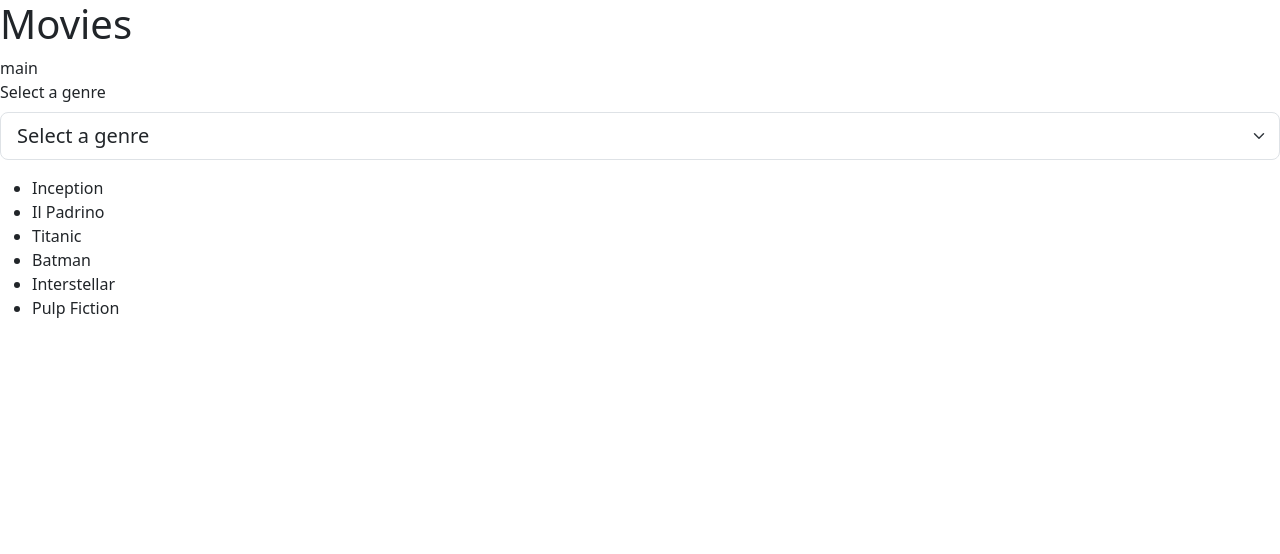
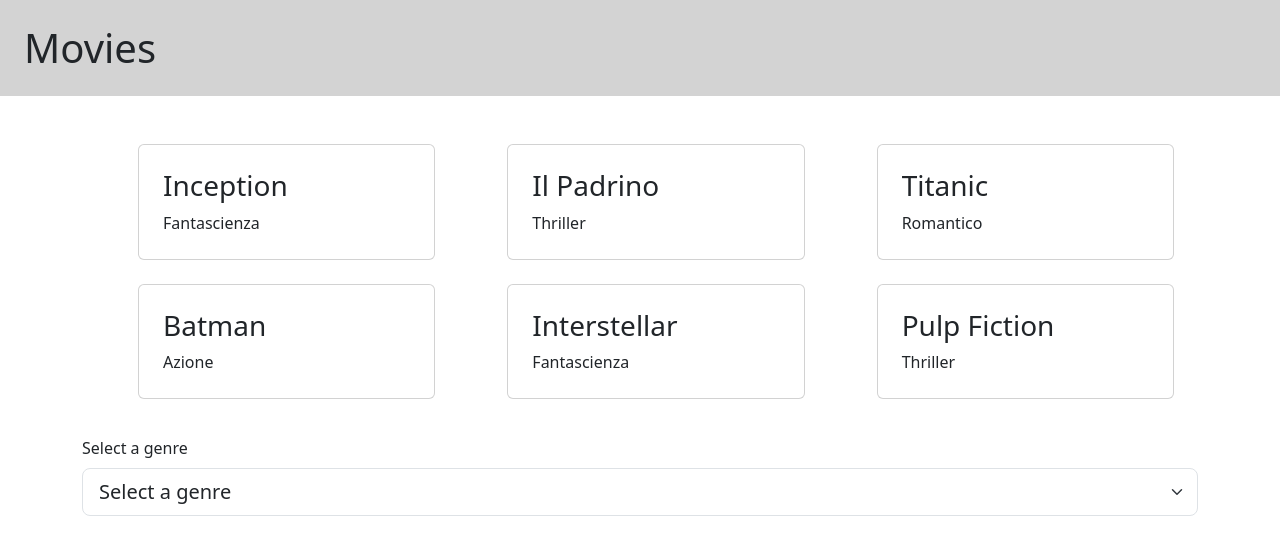
Before and after one commit to leonardopalluzzi/react-movie-filter, a React (Vite) app: page / in a window 1280 px wide. Shown: the top 554 px of the page. Built offline with nearby package versions, Linux system fonts and the light colour scheme.

Commit message:
Refactor layout and styling, enhance Filter component, improve List display with cards

```diff
--- a/src/App.jsx
+++ b/src/App.jsx
@@ -4,7 +4,9 @@ function App() {
 
   return (
     <>
-      <h1>Movies</h1>
+      <header>
+        <h1 className='p-4'>Movies</h1>
+      </header>
       <Main data={data} />
     </>
   )
--- a/src/components/Filter.jsx
+++ b/src/components/Filter.jsx
@@ -1,6 +1,6 @@
 export default function Filter({ setFilter, filter, genres }) {
     return (
-        <div className="mb-3">
+        <div className="container my-3">
             <label htmlFor="" className="form-label">Select a genre</label>
             <select
                 className="form-select form-select-lg"
--- a/src/components/List.jsx
+++ b/src/components/List.jsx
@@ -1,11 +1,20 @@
 export default function List({ filterList }) {
     return (
-        <ul >
-            {
-                filterList.map((movie, i) => (
-                    <li key={`${movie.title}_${movie.genre}`}>{movie.title}</li>
-                ))
-            }
-        </ul >
+        <div className="container list mt-5">
+            <ul className="movie_list row gy-4" >
+                {
+                    filterList.map((movie, i) => (
+                        <div className="col-4">
+                            <li className="card movie mx-4 p-4" key={`${movie.title}_${movie.genre}`}>
+                                <h3>{movie.title}</h3>
+                                <span>{movie.genre}</span>
+                            </li>
+                        </div>
+
+                    ))
+                }
+            </ul >
+        </div>
+
     )
 }
--- a/src/components/Main.jsx
+++ b/src/components/Main.jsx
@@ -22,10 +22,9 @@ export default function Main({ data }) {
 
     return (
         <>
-            <div>main</div>
-            <Filter setFilter={setFilter} filter={filter} genres={genres} />
             {/* stampa lista  */}
             <List filterList={filterList} />
+            <Filter setFilter={setFilter} filter={filter} genres={genres} />
         </>
     )
 }
--- a/src/index.css
+++ b/src/index.css
@@ -5,3 +5,16 @@
   padding: 0;
   box-sizing: border-box;
 }
+
+header {
+  background-color: lightgrey;
+}
+
+.movie_list {
+  list-style: none;
+}
+
+.list {
+  min-height: 300px;
+
+}
```
